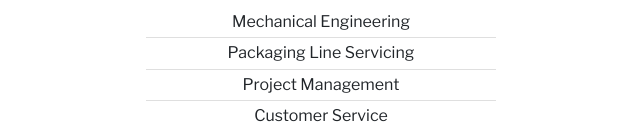
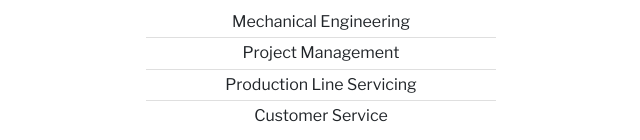
Before and after one commit to Geofflac/ebusinesscard, a website: page Public/index.html in a window 1280 px wide. Shown: the part 350-490 px from the top of the page, without its empty margins (319-959 px from the left). Drawn offline with nearby package versions, Linux system fonts and the light colour scheme; no server answers.

Commit message:
edit skill list

```diff
--- a/Public/index.html
+++ b/Public/index.html
@@ -24,8 +24,8 @@
             <div class="text-center">
                 <ul class="list-group list-group-flush" >
                     <li class="list-group-item">Mechanical Engineering</li>
-                    <li class="list-group-item">Packaging Line Servicing</li>
                     <li class="list-group-item">Project Management</li>
+                    <li class="list-group-item">Production Line Servicing</li>
                     <li class="list-group-item">Customer Service</li>
                 </ul>
             </div>
```
